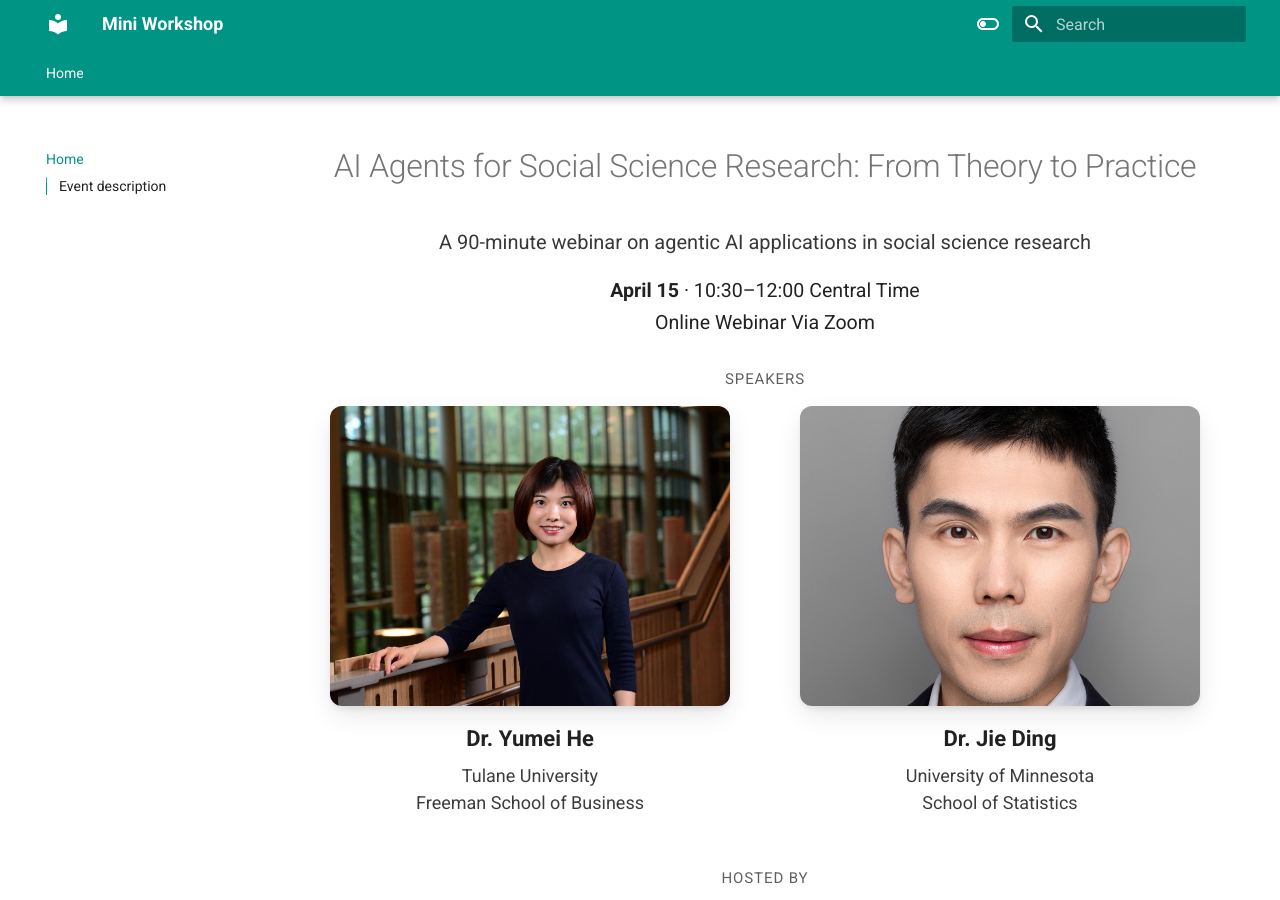
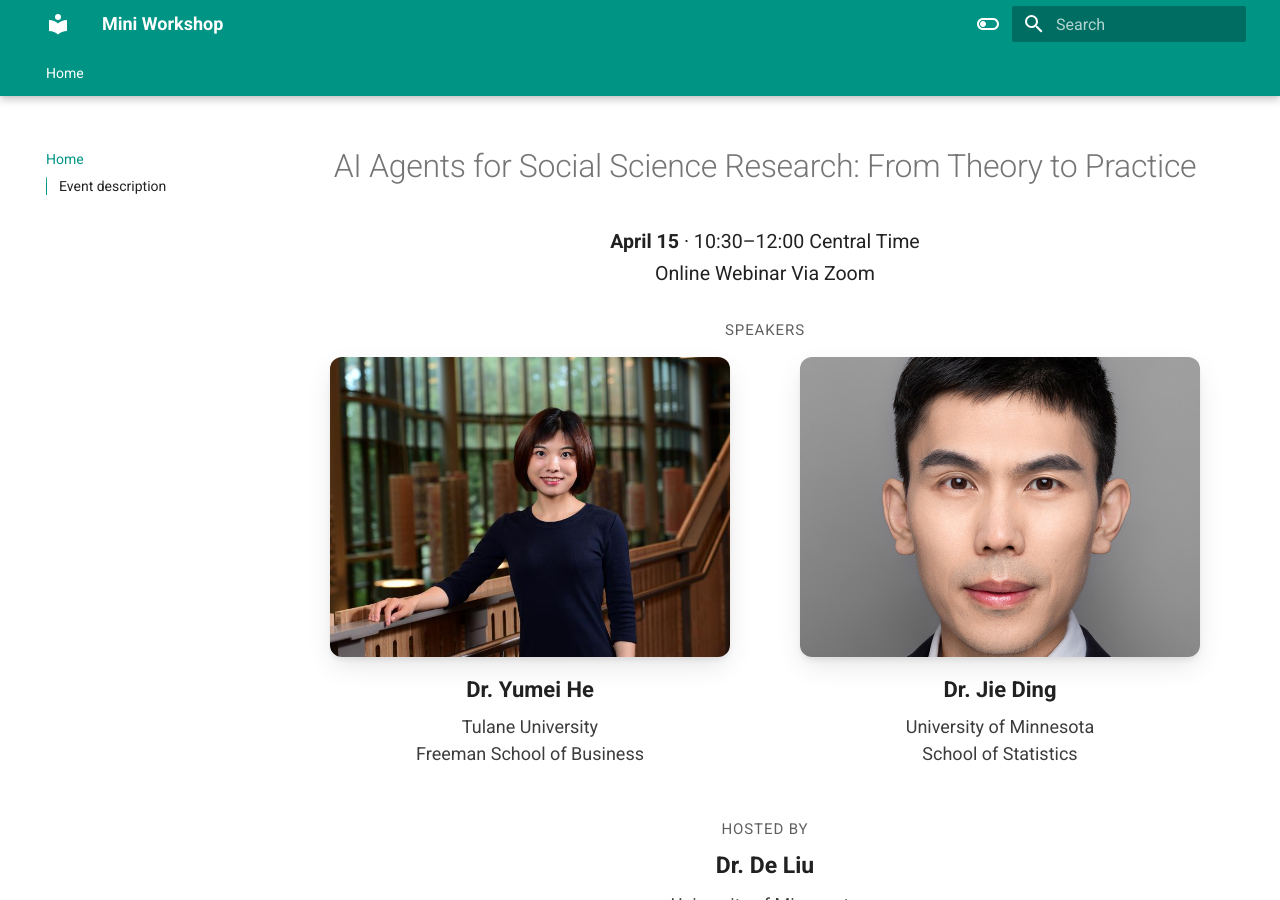
Before and after one commit to de4liu/seminar, an MkDocs documentation site: the page built from docs/index.md, in a window 1280 px wide and 900 px high. Built offline with MkDocs 1.6.1 and Material for MkDocs 9.7.7, drawn with Linux system fonts in a browser that asks for light colours.

```diff
--- a/docs/index.md
+++ b/docs/index.md
@@ -5,7 +5,6 @@
 ---
 
 <h1 class="seminar-title">AI Agents for Social Science Research: From Theory to Practice</h1>
-<p class="seminar-tagline">A 90-minute webinar on agentic AI applications in social science research</p>
 
 <div class="event-logistics" markdown="0">
   <p class="logistics-line"><strong>April 15</strong> · 10:30–12:00 Central Time</p>
```
